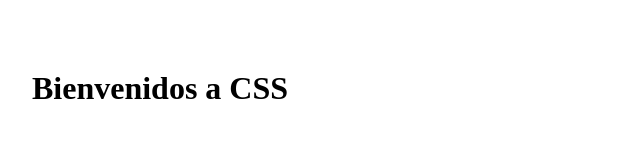
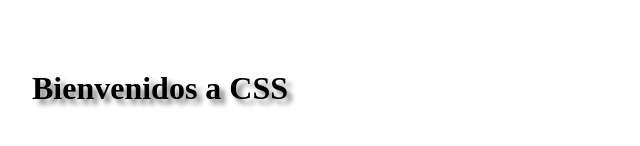
Before and after one commit to DiegoloM3/Modulo-1, a plain HTML site: page CSS/index.html in a window 1280 px wide. Shown: the part 148-294 px from the top of the page, 480-1120 px from the left. Drawn offline with Linux system fonts and the light colour scheme.

Commit message:
Update styles.css

```diff
--- a/CSS/styles.css
+++ b/CSS/styles.css
@@ -27,4 +27,5 @@ a:hover {
 
 .titulo {
     margin-top:20vh;
+    text-shadow: 5px 5px 5px gray;
 }
```
